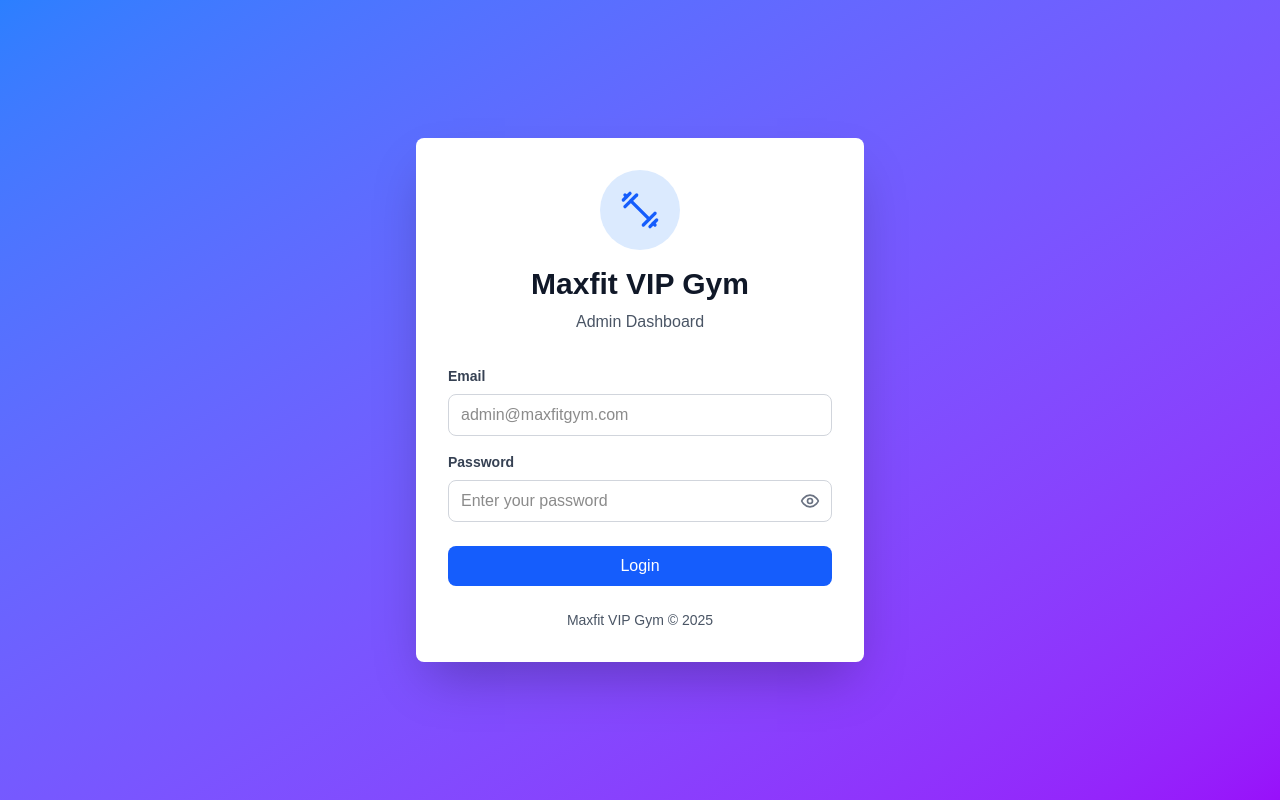
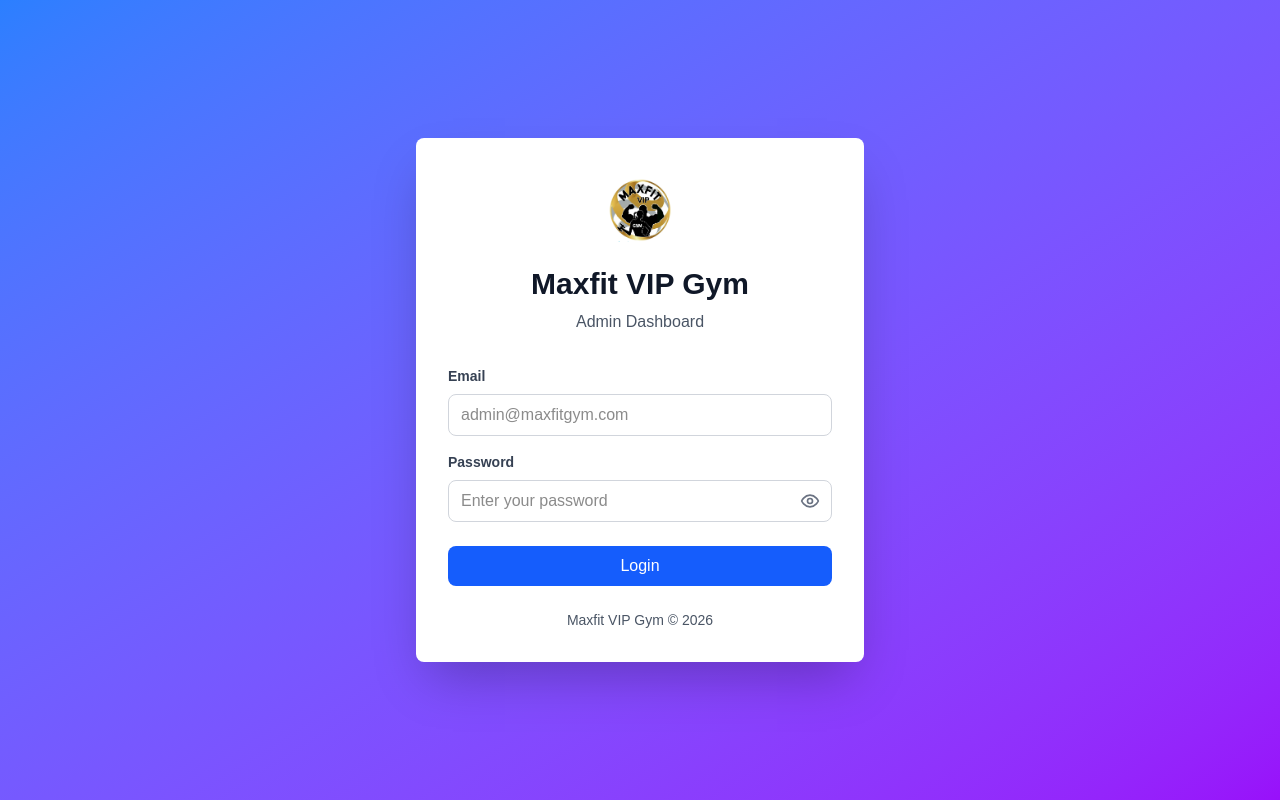
Before and after one commit to gimnakatugampala/maxfitgym_web_admin, a Next.js app: page /login in a window 1280 px wide. Built offline with nearby package versions, Linux system fonts and the light colour scheme; no server answers.

Commit message:
logo_update

```diff
--- a/src/app/components/Sidebar.js
+++ b/src/app/components/Sidebar.js
@@ -19,6 +19,8 @@ import {
   List,
   Clock
 } from 'lucide-react';
+
+import NextImage from 'next/image';
 
 export default function Sidebar({ isOpen, onClose }) {
   const pathname = usePathname();
@@ -120,9 +122,15 @@ const menuStructure = [
             <Menu size={20} />
           </button>
 
-          <div className="flex items-center space-x-3 overflow-hidden">
-            <div className="bg-blue-600 p-2 rounded-lg shrink-0">
-              <Dumbbell className="w-5 h-5 text-white" />
+      <div className="flex items-center space-x-3 overflow-hidden">
+            {/* Logo Image */}
+            <div className="relative w-8 h-8 shrink-0">
+              <NextImage
+                src="/images/logo.jpeg"
+                alt="Maxfit Logo"
+                fill
+                className="object-contain rounded-lg"
+              />
             </div>
             {!isMinimized && (
               <span className="font-bold text-lg whitespace-nowrap transition-opacity duration-300">
--- a/src/app/login/page.js
+++ b/src/app/login/page.js
@@ -4,6 +4,7 @@ import { useState } from 'react';
 import { useRouter } from 'next/navigation';
 import { supabaseApi } from '@/lib/supabase';
 import { Dumbbell, Eye, EyeOff } from 'lucide-react';
+import NextImage from 'next/image';
 
 export default function LoginPage() {
   const [email, setEmail] = useState('');
@@ -32,8 +33,15 @@ export default function LoginPage() {
     <div className="min-h-screen flex items-center justify-center bg-gradient-to-br from-blue-500 to-purple-600 p-4">
       <div className="max-w-md w-full bg-white rounded-lg shadow-2xl p-8">
         <div className="text-center mb-8">
-          <div className="inline-flex items-center justify-center w-20 h-20 bg-blue-100 rounded-full mb-4">
-            <Dumbbell className="w-10 h-10 text-blue-600" />
+          <div className="inline-flex items-center justify-center w-20 h-20 rounded-full mb-4">
+            <NextImage
+               src="/images/logo.jpeg"
+               alt="Maxfit VIP Gym Logo"
+               width={64}
+               height={64}
+               className="object-contain"
+               priority
+             />
           </div>
           <h1 className="text-3xl font-bold text-gray-900">Maxfit VIP Gym</h1>
           <p className="text-gray-600 mt-2">Admin Dashboard</p>
@@ -93,7 +101,7 @@ export default function LoginPage() {
         </form>
 
         <p className="text-center text-gray-600 text-sm mt-6">
-          Maxfit VIP Gym © 2025
+          Maxfit VIP Gym © 2026
         </p>
       </div>
     </div>
```
Also changed, not shown: public/images/logo.jpeg (added).
